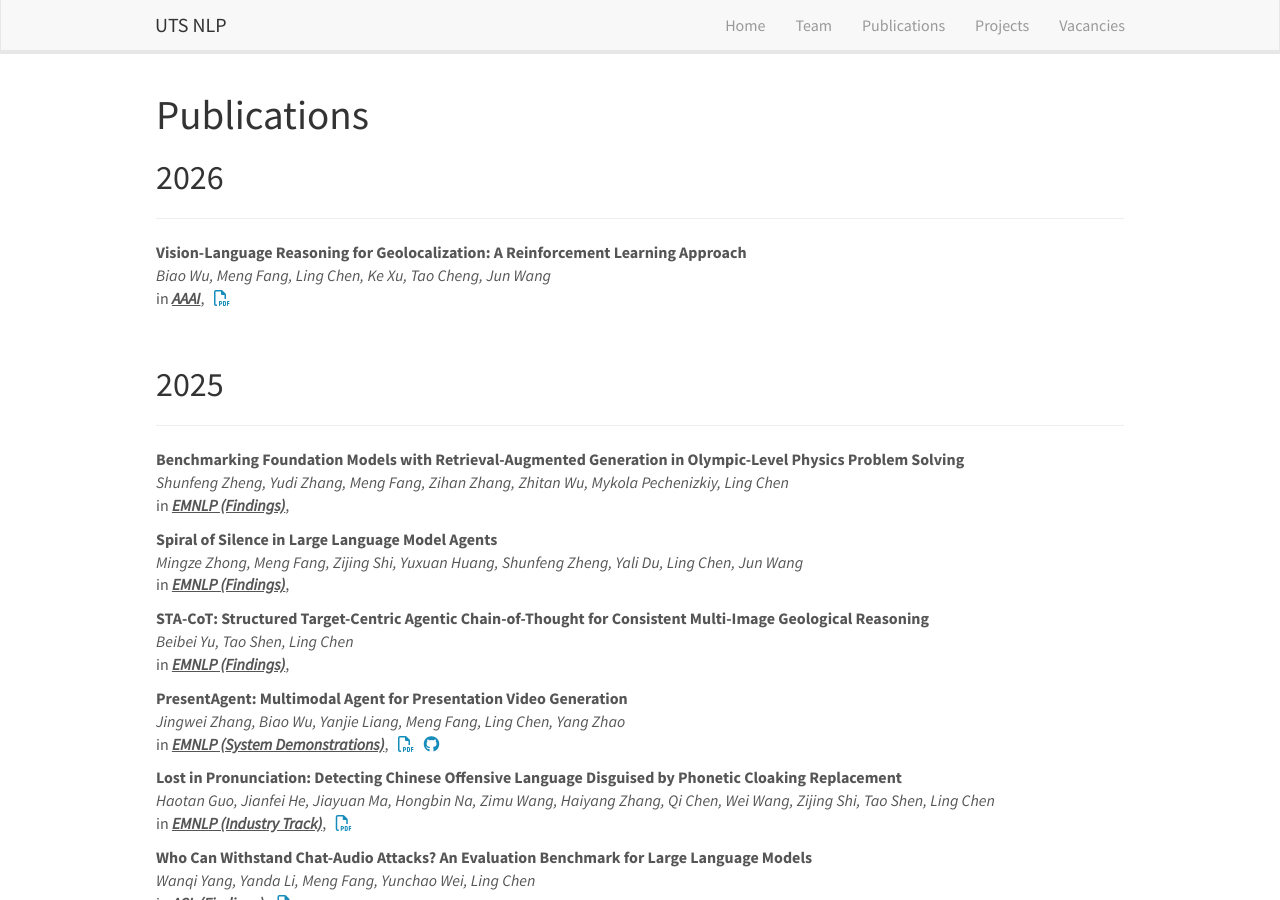
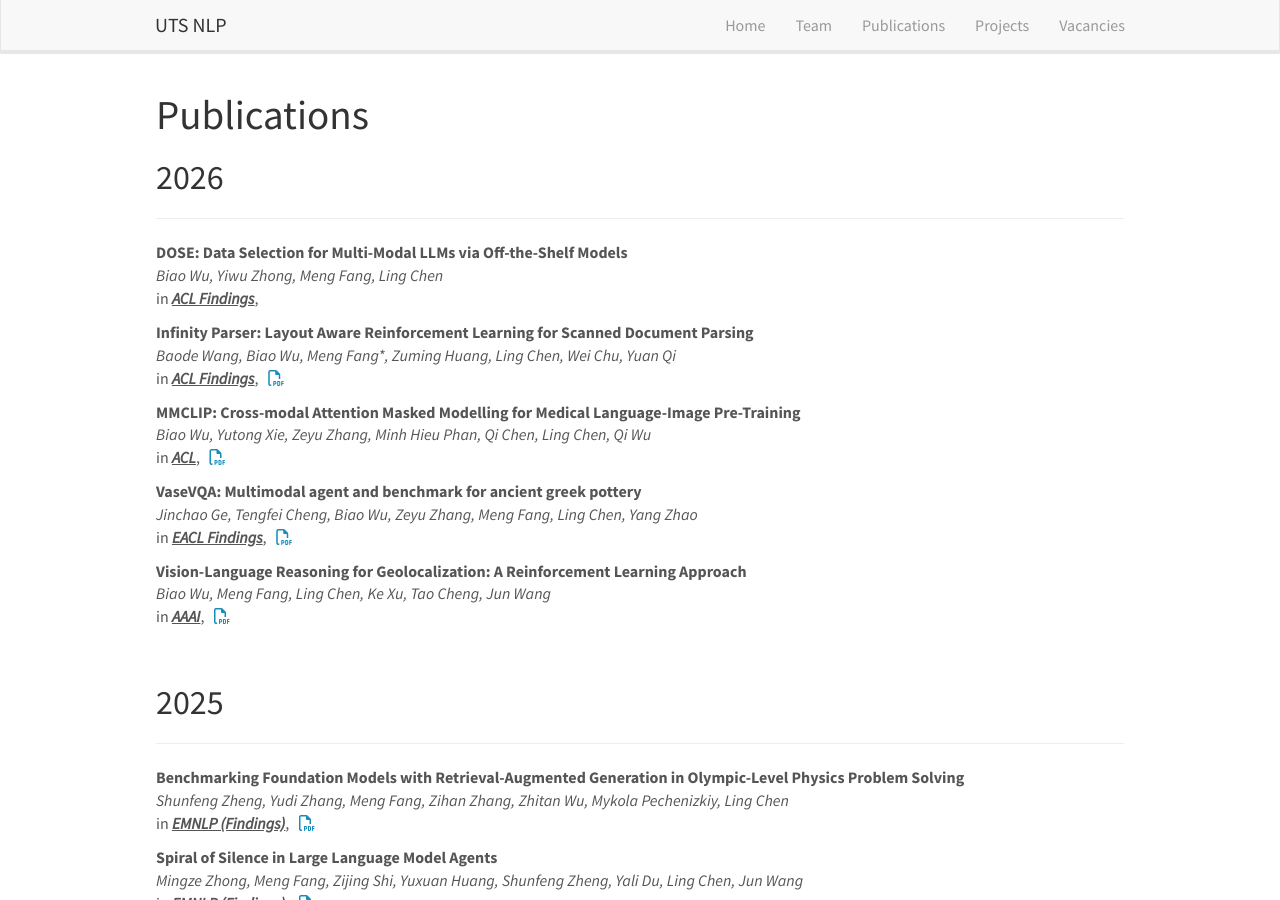
Before and after one commit to utsnlp/utsnlp.github.io, a Jekyll site: the page built from _pages/publications.md, in a window 1280 px wide and 900 px high. Built offline with Jekyll 4.4.1, drawn with Linux system fonts in a browser that asks for light colours; nearby versions of some CDN libraries.

Commit message:
Update publist.yml

```diff
--- a/_data/publist.yml
+++ b/_data/publist.yml
@@ -1,3 +1,48 @@
+
+
+
+
+- title: "DOSE: Data Selection for Multi-Modal LLMs via Off-the-Shelf Models"
+  year: 2026
+  authors: Biao Wu, Yiwu Zhong, Meng Fang, Ling Chen
+  venue: ACL Findings
+  link:
+    url:
+    code:
+
+
+
+- title: "Infinity Parser: Layout Aware Reinforcement Learning for Scanned Document Parsing"
+  year: 2026
+  authors: Baode Wang*, Biao Wu*, Meng Fang*, Zuming Huang, Ling Chen, Wei Chu, Yuan Qi
+  venue: ACL Findings
+  link:
+    url:  https://arxiv.org/abs/2506.03197
+    code:
+
+
+
+- title: "MMCLIP: Cross-modal Attention Masked Modelling for Medical Language-Image Pre-Training"
+  year: 2026
+  authors: Biao Wu, Yutong Xie, Zeyu Zhang, Minh Hieu Phan, Qi Chen, Ling Chen, Qi Wu
+  venue: ACL
+  link:
+    url:  https://arxiv.org/abs/2407.19546
+    code:
+
+
+
+
+
+- title: "VaseVQA: Multimodal agent and benchmark for ancient greek pottery"
+  year: 2026
+  authors: Jinchao Ge, Tengfei Cheng, Biao Wu, Zeyu Zhang, Meng Fang, Ling Chen, Yang Zhao
+  venue: EACL Findings
+  link:
+    url:  https://aclanthology.org/2026.findings-eacl.60/
+    code:
+
+
 
 
 - title: "Vision-Language Reasoning for Geolocalization: A Reinforcement Learning Approach"
@@ -29,7 +74,7 @@
   authors: Shunfeng Zheng, Yudi Zhang, Meng Fang, Zihan Zhang, Zhitan Wu, Mykola Pechenizkiy, Ling Chen
   venue: EMNLP (Findings)
   link:
-    url:
+    url:  https://aclanthology.org/2025.findings-emnlp.1196/
     code:
 
 
@@ -38,7 +83,7 @@
   authors: Mingze Zhong, Meng Fang, Zijing Shi, Yuxuan Huang, Shunfeng Zheng, Yali Du, Ling Chen, Jun Wang
   venue: EMNLP (Findings)
   link:
-    url:
+    url:  https://aclanthology.org/2025.findings-emnlp.1262/
     code:
 
 
@@ -48,7 +93,7 @@
   authors: Beibei Yu, Tao Shen, Ling Chen
   venue: EMNLP (Findings)
   link:
-    url:
+    url:  https://aclanthology.org/2025.findings-emnlp.1386/
     code:
 
 
```
